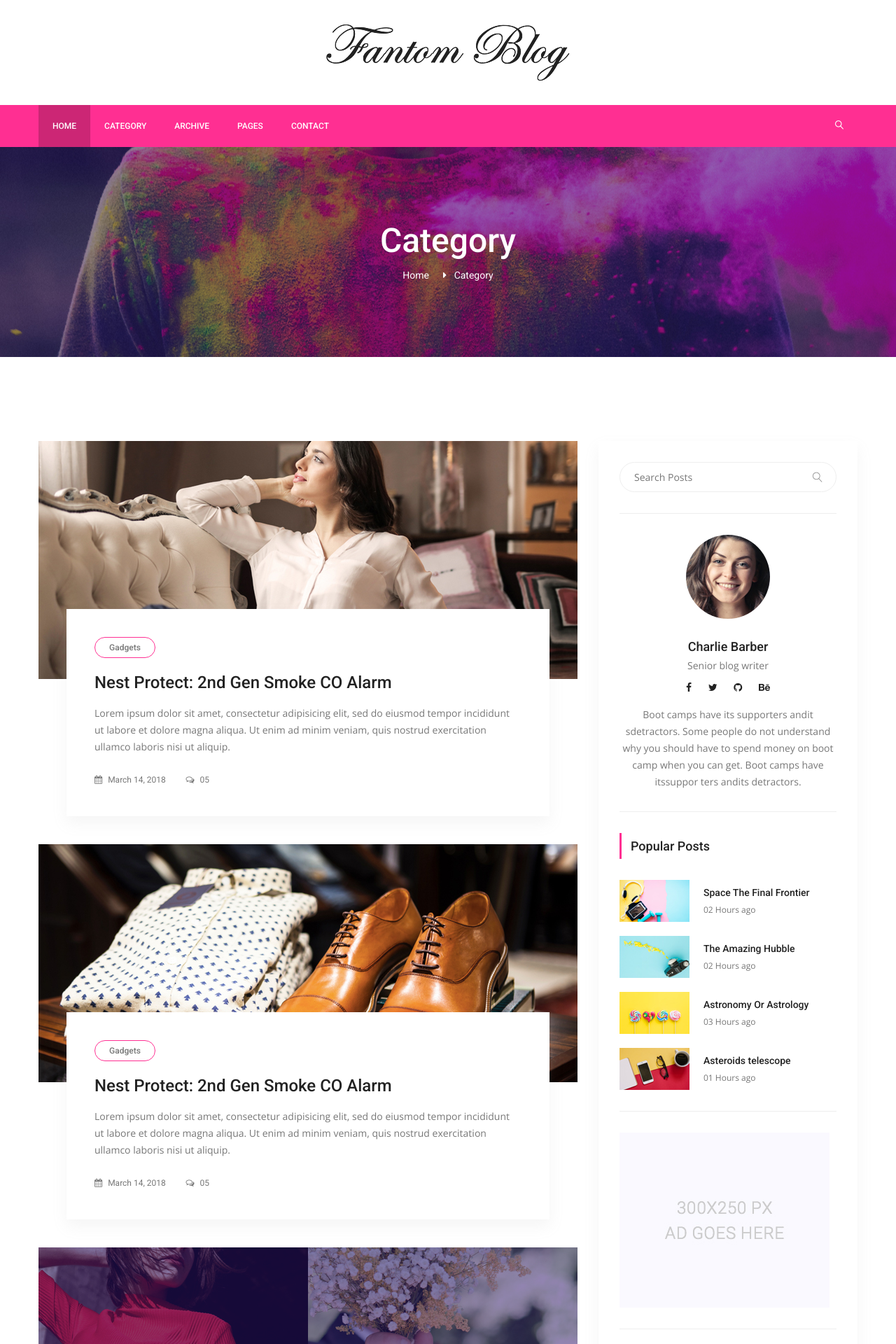
After one commit to gurnitha/django-fantom-blog, a Django app: template templates/posts/posts_by_category.html in a window 1280 px wide. The commit adds this page. Shown: the top 1920 px of the page at 70% size. Run offline with Django 3.2, Linux system fonts and the light colour scheme; the template is opened without the code that fills it, so the values that code supplies are empty; some libraries are stand-ins or nearby versions.

Commit message:
18. Creating PostsByCategory View, Templates and Urls

```diff
--- a/posts/urls.py
+++ b/posts/urls.py
@@ -11,5 +11,6 @@ from . import views
 
 urlpatterns = [
 	path('', views.IndexView.as_view(), name='index'),
-    path('detail/<int:pk>/<slug:slug>/',views.PostDetail.as_view(),name="detail"),
+    path('detail/<int:pk>/<slug:slug>/', views.PostDetail.as_view(),name="detail"),
+    path('category/<int:pk>/<slug:slug>', views.PostsByCategory.as_view(),name="posts_by_category"),
 ]
--- /dev/null
+++ b/templates/posts/posts_by_category.html
@@ -0,0 +1,303 @@
+<!-- templates/categories/category_detail.html -->
+{% extends 'base.html' %}
+{% load static %}
+
+{% block content %}
+
+<!--================Home Banner Area =================-->
+<section class="banner_area">
+    <div class="banner_inner d-flex align-items-center">
+    	<div class="overlay bg-parallax" data-stellar-ratio="0.9" data-stellar-vertical-offset="0" data-background=""></div>
+		<div class="container">
+			<div class="banner_content text-center">
+				<h2>Category</h2>
+				<div class="page_link">
+					<a href="index.html">Home</a>
+					<a href="category.html">Category</a>
+				</div>
+			</div>
+		</div>
+    </div>
+</section>
+<!--================End Home Banner Area =================-->
+
+<!--================Blog Area =================-->
+<section class="blog_area p_120">
+    <div class="container">
+        <div class="row">
+            <div class="col-lg-8">
+                <div class="blog_left_sidebar">
+                    <article class="blog_style1">
+                    	<div class="blog_img">
+                    		<img class="img-fluid" src="img/home-blog/blog-1.jpg" alt="">
+                    	</div>
+                    	<div class="blog_text">
+							<div class="blog_text_inner">
+								<a class="cat" href="#">Gadgets</a>
+								<a href="#"><h4>Nest Protect: 2nd Gen Smoke CO Alarm</h4></a>
+								<p>Lorem ipsum dolor sit amet, consectetur adipisicing elit, sed do eiusmod tempor incididunt ut labore et dolore magna aliqua. Ut enim ad minim veniam, quis nostrud exercitation ullamco laboris nisi ut aliquip.</p>
+								<div class="date">
+									<a href="#"><i class="fa fa-calendar" aria-hidden="true"></i> March 14, 2018</a>
+									<a href="#"><i class="fa fa-comments-o" aria-hidden="true"></i> 05</a>
+								</div>
+							</div>
+                    	</div>
+                    </article>
+                    <article class="blog_style1">
+                    	<div class="blog_img">
+                    		<img class="img-fluid" src="img/home-blog/blog-2.jpg" alt="">
+                    	</div>
+                    	<div class="blog_text">
+							<div class="blog_text_inner">
+								<a class="cat" href="#">Gadgets</a>
+								<a href="#"><h4>Nest Protect: 2nd Gen Smoke CO Alarm</h4></a>
+								<p>Lorem ipsum dolor sit amet, consectetur adipisicing elit, sed do eiusmod tempor incididunt ut labore et dolore magna aliqua. Ut enim ad minim veniam, quis nostrud exercitation ullamco laboris nisi ut aliquip.</p>
+								<div class="date">
+									<a href="#"><i class="fa fa-calendar" aria-hidden="true"></i> March 14, 2018</a>
+									<a href="#"><i class="fa fa-comments-o" aria-hidden="true"></i> 05</a>
+								</div>
+							</div>
+						</div>
+                    </article>
+                    <div class="row m0 post_cat_item">
+                    	<div class="col-md-6 p0">
+                    		<div class="post_s_item">
+								<div class="post_img">
+									<img class="img-fluid" src="img/post-slider/post-cat-1.jpg" alt="">
+								</div>
+								<div class="post_text">
+									<a class="cat" href="#">Gadgets</a>
+									<a href="#"><h4>Nest Protect: 2nd Gen Smoke + CO Alarm</h4></a>
+									<p>Lorem ipsum dolor sit amet, consectetur adipisicing elit, sed do eiusmod tempor incididunt ut labore.</p>
+									<div class="date">
+										<a href="#"><i class="fa fa-calendar" aria-hidden="true"></i> March 14, 2018</a>
+										<a href="#"><i class="fa fa-comments-o" aria-hidden="true"></i> 05</a>
+									</div>
+								</div>
+							</div>
+                    	</div>
+                    	<div class="col-md-6 p0">
+                    		<div class="post_s_item">
+								<div class="post_img">
+									<img class="img-fluid" src="img/post-slider/post-cat-2.jpg" alt="">
+								</div>
+								<div class="post_text">
+									<a class="cat" href="#">Gadgets</a>
+									<a href="#"><h4>Nest Protect: 2nd Gen Smoke + CO Alarm</h4></a>
+									<p>Lorem ipsum dolor sit amet, consectetur adipisicing elit, sed do eiusmod tempor incididunt ut labore.</p>
+									<div class="date">
+										<a href="#"><i class="fa fa-calendar" aria-hidden="true"></i> March 14, 2018</a>
+										<a href="#"><i class="fa fa-comments-o" aria-hidden="true"></i> 05</a>
+									</div>
+								</div>
+							</div>
+                    	</div>
+                    </div>
+                    <article class="blog_style1">
+                    	<div class="blog_img">
+                    		<img class="img-fluid" src="img/home-blog/blog-3.jpg" alt="">
+                    	</div>
+                    	<div class="blog_text">
+							<div class="blog_text_inner">
+								<a class="cat" href="#">Gadgets</a>
+								<a href="#"><h4>Nest Protect: 2nd Gen Smoke CO Alarm</h4></a>
+								<p>Lorem ipsum dolor sit amet, consectetur adipisicing elit, sed do eiusmod tempor incididunt ut labore et dolore magna aliqua. Ut enim ad minim veniam, quis nostrud exercitation ullamco laboris nisi ut aliquip.</p>
+								<div class="date">
+									<a href="#"><i class="fa fa-calendar" aria-hidden="true"></i> March 14, 2018</a>
+									<a href="#"><i class="fa fa-comments-o" aria-hidden="true"></i> 05</a>
+								</div>
+							</div>
+                    	</div>
+                    </article>
+                    <article class="blog_style1">
+                    	<div class="blog_img">
+                    		<img class="img-fluid" src="img/home-blog/blog-4.jpg" alt="">
+                    	</div>
+                    	<div class="blog_text">
+							<div class="blog_text_inner">
+								<a class="cat" href="#">Gadgets</a>
+								<a href="#"><h4>Nest Protect: 2nd Gen Smoke CO Alarm</h4></a>
+								<p>Lorem ipsum dolor sit amet, consectetur adipisicing elit, sed do eiusmod tempor incididunt ut labore et dolore magna aliqua. Ut enim ad minim veniam, quis nostrud exercitation ullamco laboris nisi ut aliquip.</p>
+								<div class="date">
+									<a href="#"><i class="fa fa-calendar" aria-hidden="true"></i> March 14, 2018</a>
+									<a href="#"><i class="fa fa-comments-o" aria-hidden="true"></i> 05</a>
+								</div>
+							</div>
+						</div>
+                    </article>
+                    <nav class="blog-pagination justify-content-center d-flex">
+                        <ul class="pagination">
+                            <li class="page-item">
+                                <a href="#" class="page-link" aria-label="Previous">
+                                    <span aria-hidden="true">
+                                        <span class="lnr lnr-chevron-left"></span>
+                                    </span>
+                                </a>
+                            </li>
+                            <li class="page-item"><a href="#" class="page-link">01</a></li>
+                            <li class="page-item active"><a href="#" class="page-link">02</a></li>
+                            <li class="page-item"><a href="#" class="page-link">03</a></li>
+                            <li class="page-item"><a href="#" class="page-link">04</a></li>
+                            <li class="page-item"><a href="#" class="page-link">09</a></li>
+                            <li class="page-item">
+                                <a href="#" class="page-link" aria-label="Next">
+                                    <span aria-hidden="true">
+                                        <span class="lnr lnr-chevron-right"></span>
+                                    </span>
+                                </a>
+                            </li>
+                        </ul>
+                    </nav>
+                </div>
+            </div>
+            <div class="col-lg-4">
+                <div class="blog_right_sidebar">
+                    <aside class="single_sidebar_widget search_widget">
+                        <div class="input-group">
+                            <input type="text" class="form-control" placeholder="Search Posts">
+                            <span class="input-group-btn">
+                                <button class="btn btn-default" type="button"><i class="lnr lnr-magnifier"></i></button>
+                            </span>
+                        </div><!-- /input-group -->
+                        <div class="br"></div>
+                    </aside>
+                    <aside class="single_sidebar_widget author_widget">
+                        <img class="author_img rounded-circle" src="img/blog/author.png" alt="">
+                        <h4>Charlie Barber</h4>
+                        <p>Senior blog writer</p>
+                        <div class="social_icon">
+                            <a href="#"><i class="fa fa-facebook"></i></a>
+                            <a href="#"><i class="fa fa-twitter"></i></a>
+                            <a href="#"><i class="fa fa-github"></i></a>
+                            <a href="#"><i class="fa fa-behance"></i></a>
+                        </div>
+                        <p>Boot camps have its supporters andit sdetractors. Some people do not understand why you should have to spend money on boot camp when you can get. Boot camps have itssuppor ters andits detractors.</p>
+                        <div class="br"></div>
+                    </aside>
+                    <aside class="single_sidebar_widget popular_post_widget">
+                        <h3 class="widget_title">Popular Posts</h3>
+                        <div class="media post_item">
+                            <img src="img/blog/popular-post/post1.jpg" alt="post">
+                            <div class="media-body">
+                                <a href="blog-details.html"><h3>Space The Final Frontier</h3></a>
+                                <p>02 Hours ago</p>
+                            </div>
+                        </div>
+                        <div class="media post_item">
+                            <img src="img/blog/popular-post/post2.jpg" alt="post">
+                            <div class="media-body">
+                                <a href="blog-details.html"><h3>The Amazing Hubble</h3></a>
+                                <p>02 Hours ago</p>
+                            </div>
+                        </div>
+                        <div class="media post_item">
+                            <img src="img/blog/popular-post/post3.jpg" alt="post">
+                            <div class="media-body">
+                                <a href="blog-details.html"><h3>Astronomy Or Astrology</h3></a>
+                                <p>03 Hours ago</p>
+                            </div>
+                        </div>
+                        <div class="media post_item">
+                            <img src="img/blog/popular-post/post4.jpg" alt="post">
+                            <div class="media-body">
+                                <a href="blog-details.html"><h3>Asteroids telescope</h3></a>
+                                <p>01 Hours ago</p>
+                            </div>
+                        </div>
+                        <div class="br"></div>
+                    </aside>
+                    <aside class="single_sidebar_widget">
+                        <a href="#"><img class="img-fluid" src="img/blog/add.jpg" alt=""></a>
+                        <div class="br"></div>
+                    </aside>
+                    <aside class="single_sidebar_widget post_category_widget">
+                        <h4 class="widget_title">Post Catgories</h4>
+                        <ul class="list cat-list">
+                            <li>
+                                <a href="#" class="d-flex justify-content-between">
+                                    <p>Technology</p>
+                                    <p>37</p>
+                                </a>
+                            </li>
+                            <li>
+                                <a href="#" class="d-flex justify-content-between">
+                                    <p>Lifestyle</p>
+                                    <p>24</p>
+                                </a>
+                            </li>
+                            <li>
+                                <a href="#" class="d-flex justify-content-between">
+                                    <p>Fashion</p>
+                                    <p>59</p>
+                                </a>
+                            </li>
+                            <li>
+                                <a href="#" class="d-flex justify-content-between">
+                                    <p>Art</p>
+                                    <p>29</p>
+                                </a>
+                            </li>
+                            <li>
+                                <a href="#" class="d-flex justify-content-between">
+                                    <p>Food</p>
+                                    <p>15</p>
+                                </a>
+                            </li>
+                            <li>
+                                <a href="#" class="d-flex justify-content-between">
+                                    <p>Architecture</p>
+                                    <p>09</p>
+                                </a>
+                            </li>
+                            <li>
+                                <a href="#" class="d-flex justify-content-between">
+                                    <p>Adventure</p>
+                                    <p>44</p>
+                                </a>
+                            </li>
+                        </ul>
+                        <div class="br"></div>
+                    </aside>
+                    <aside class="single-sidebar-widget newsletter_widget">
+                        <h4 class="widget_title">Newsletter</h4>
+                        <p>
+                        Here, I focus on a range of items and features that we use in life without
+                        giving them a second thought.
+                        </p>
+                        <div class="form-group d-flex flex-row">
+                            <div class="input-group">
+                                <div class="input-group-prepend">
+                                    <div class="input-group-text"><i class="fa fa-envelope" aria-hidden="true"></i></div>
+                                </div>
+                                <input type="text" class="form-control" id="inlineFormInputGroup" placeholder="Enter email" onfocus="this.placeholder = ''" onblur="this.placeholder = 'Enter email'">
+                            </div>
+                            <a href="#" class="bbtns">Subcribe</a>
+                        </div>
+                        <p class="text-bottom">You can unsubscribe at any time</p>
+                        <div class="br"></div>
+                    </aside>
+                    <aside class="single-sidebar-widget tag_cloud_widget">
+                        <h4 class="widget_title">Tag Clouds</h4>
+                        <ul class="list">
+                            <li><a href="#">Technology</a></li>
+                            <li><a href="#">Fashion</a></li>
+                            <li><a href="#">Architecture</a></li>
+                            <li><a href="#">Fashion</a></li>
+                            <li><a href="#">Food</a></li>
+                            <li><a href="#">Technology</a></li>
+                            <li><a href="#">Lifestyle</a></li>
+                            <li><a href="#">Art</a></li>
+                            <li><a href="#">Adventure</a></li>
+                            <li><a href="#">Food</a></li>
+                            <li><a href="#">Lifestyle</a></li>
+                            <li><a href="#">Adventure</a></li>
+                        </ul>
+                    </aside>
+                </div>
+            </div>
+        </div>
+    </div>
+</section>
+<!--================Blog Area =================-->
+
+{% endblock content %}
--- a/templates/posts/sight_side.html
+++ b/templates/posts/sight_side.html
@@ -68,7 +68,7 @@
             	{% categories as categories %}
             	{% for category in categories %}
                 <li>
-                    <a href="#" class="d-flex justify-content-between">
+                    <a href="{% url 'posts_by_category' pk=category.id slug=category.slug  %}" class="d-flex justify-content-between">
                         <p>{{category.title}}</p>
                         <p>{{category.post_count}}</p>
                     </a>
```
Also changed, not shown: posts/views.py (+17 -2 lines), README.md.
